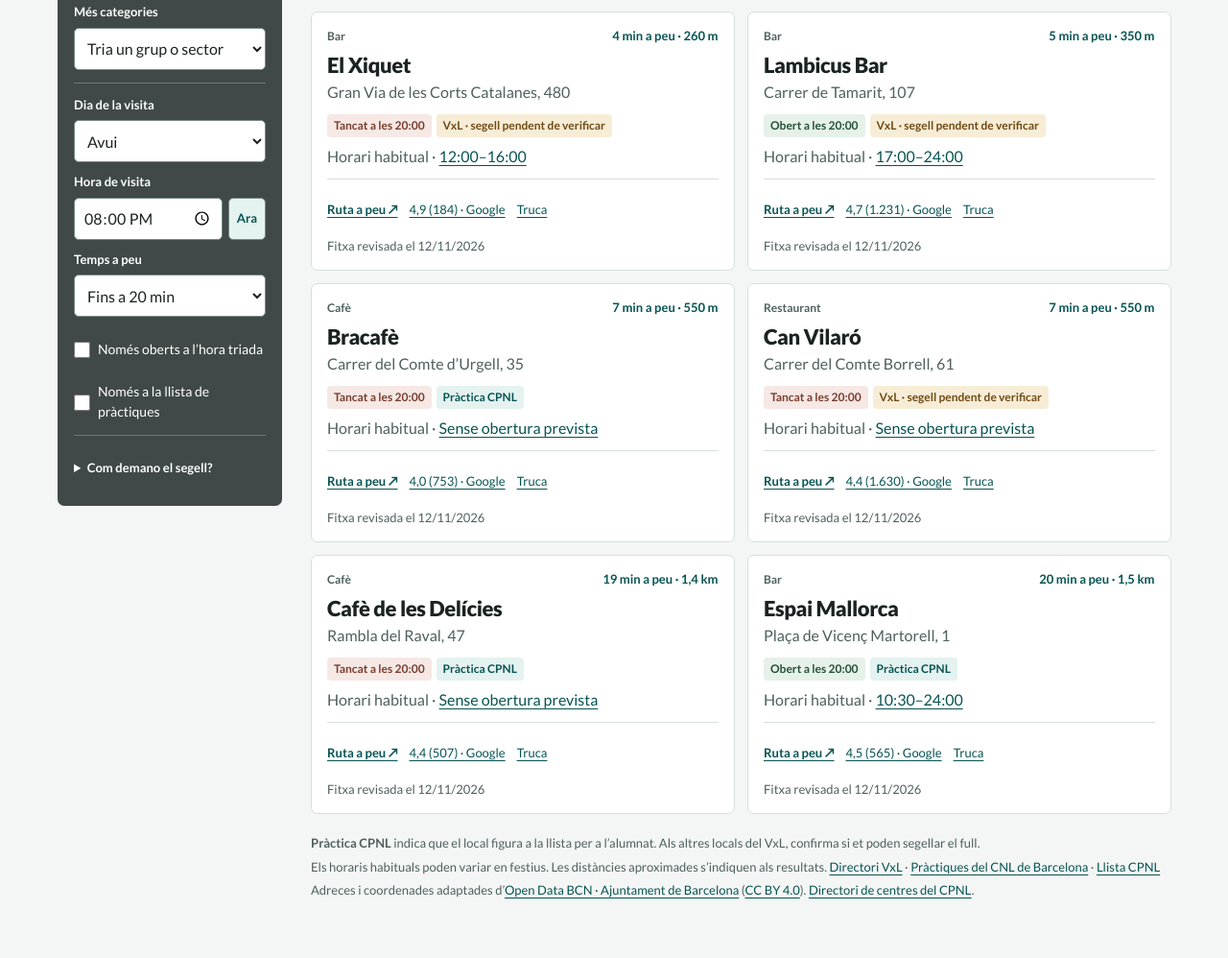
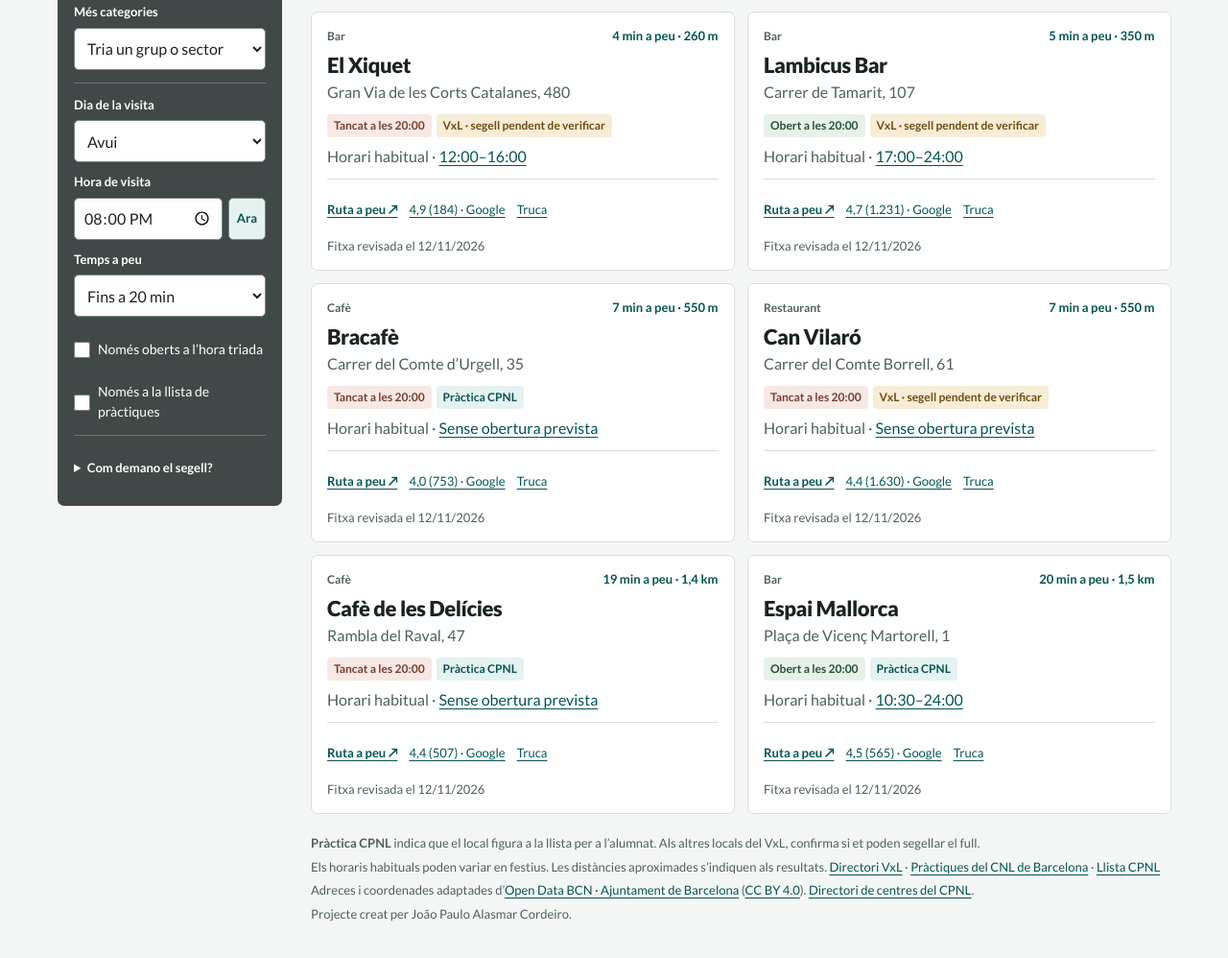
Before and after one commit to jpac89/segell-i-tapes, a plain HTML site: page index.html in a window 1280 px wide. Shown: the part 740-1738 px from the top of the page at 96% size. Drawn offline with Linux system fonts and the light colour scheme.

Commit message:
License project code under MIT and credit creator

```diff
--- a/index.html
+++ b/index.html
@@ -92,6 +92,7 @@
         <p><strong>Pràctica CPNL</strong> indica que el local figura a la llista per a l’alumnat. Als altres locals del VxL, confirma si et poden segellar el full.</p>
         <p>Els horaris habituals poden variar en festius. Les distàncies aproximades s’indiquen als resultats. <a href="https://www.vxl.cat/collaboradors-vxl/establiments?cnl=All&amp;sector=244&amp;comarca=5453&amp;municipi=6460" target="_blank" rel="noopener noreferrer">Directori VxL</a> · <a href="https://www.cpnl.cat/xarxa/cnlbarcelona/foment/practiques-linguistiques/" target="_blank" rel="noopener noreferrer">Pràctiques del CNL de Barcelona</a> · <a href="https://www.cpnl.cat/alumnes/practiques/" target="_blank" rel="noopener noreferrer">Llista CPNL</a></p>
         <p>Adreces i coordenades adaptades d’<a href="https://opendata-ajuntament.barcelona.cat/data/ca/dataset/taula-direle">Open Data BCN · Ajuntament de Barcelona</a> (<a href="https://creativecommons.org/licenses/by/4.0/">CC BY 4.0</a>). <a href="https://www.cpnl.cat/xarxa/centres/">Directori de centres del CPNL</a>.</p>
+        <p>Projecte creat per João Paulo Alasmar Cordeiro.</p>
       </footer>
     </section>
   </main>
```
Also changed, not shown: 3 other files.
